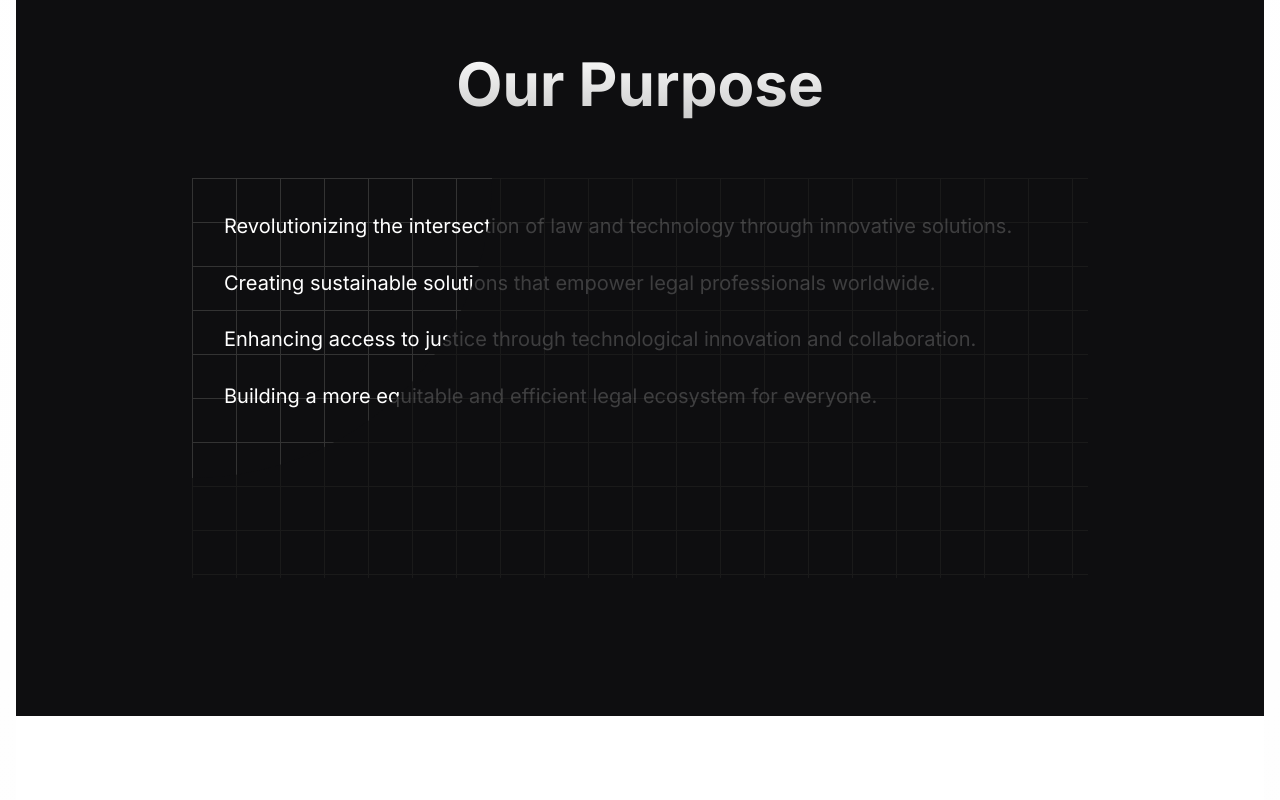
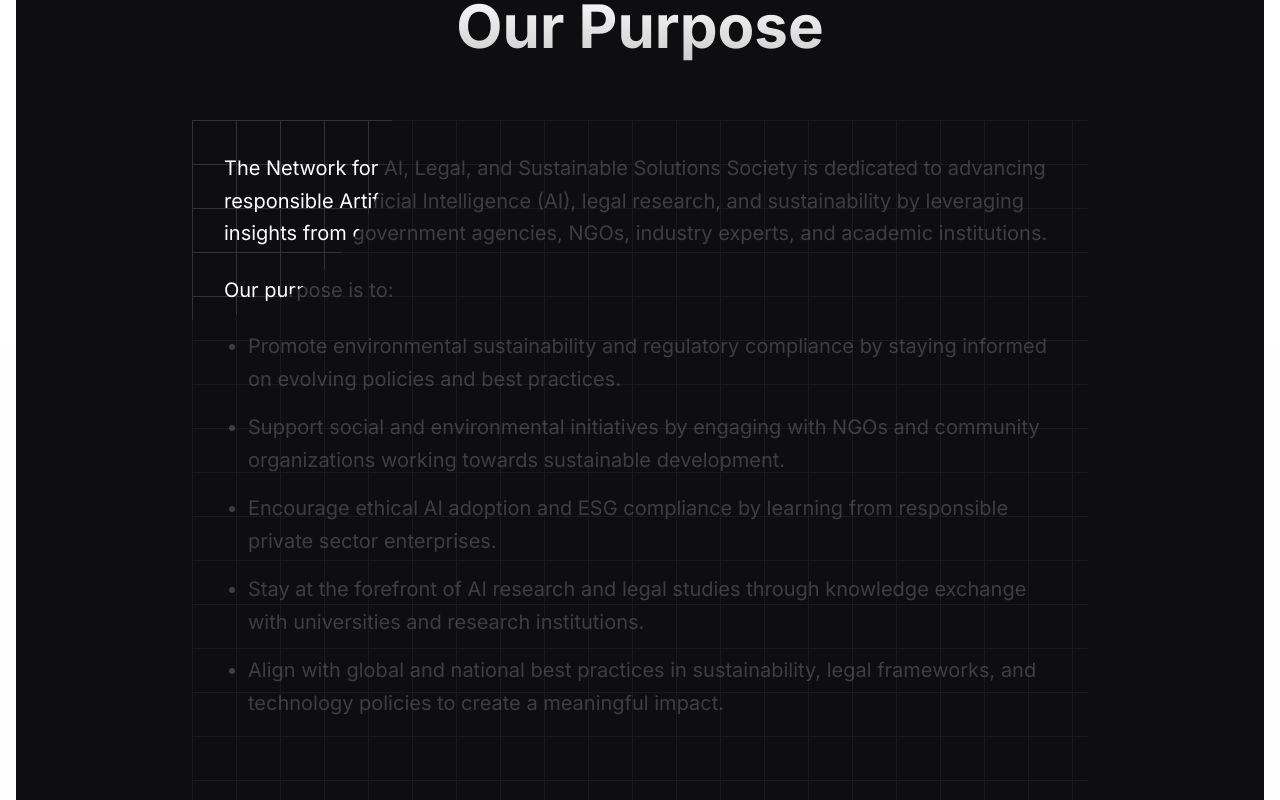
Before and after one commit to BssMsi/nails, a Next.js app: page / in a window 1280 px wide. Shown: the part 360-1160 px from the top of the page. Built offline with nearby package versions, Linux system fonts and the light colour scheme.

Commit message:
final touches to purpose section

```diff
--- a/app/components/Purpose.tsx
+++ b/app/components/Purpose.tsx
@@ -1,21 +1,31 @@
 "use client";
 import React, { useState, useRef, useEffect } from "react";
 
-// Temporary data structure until we have access to the actual data
-const NAILS_DATA = {
-  organization: {
-    purpose: [
-      "Revolutionizing the intersection of law and technology through innovative solutions.",
-      "Creating sustainable solutions that empower legal professionals worldwide.",
-      "Enhancing access to justice through technological innovation and collaboration.",
-      "Building a more equitable and efficient legal ecosystem for everyone."
-    ]
-  }
+// Utility function to highlight words
+const highlightWords = (text: string, shouldHighlight: boolean = false) => {
+  let result = text;
+  [
+    "Network for AI, Legal, and Sustainable Solutions Society",
+    "Artificial Intelligence (AI), legal research, and sustainability",
+    "government agencies, NGOs, industry experts, and academic institutions",
+    "environmental sustainability and regulatory compliance",
+    "social and environmental initiatives",
+    "ethical AI adoption and ESG compliance",
+    "AI research and legal studies",
+    "global and national best practices"
+  ].forEach(word => {
+    const regex = new RegExp(`(${word})`, 'gi');
+    result = result.replace(regex, (match) =>
+      `<span class="transition-colors duration-300 ${shouldHighlight ? 'text-red-500' : ''}">${match}</span>`
+    );
+  });
+  return result;
 };
 
 export const Purpose = () => {
   const [mounted, setMounted] = useState(false);
   const [mousePosition, setMousePosition] = useState<{ x: number; y: number }>({ x: 0, y: 0 });
+  const [hoveredIndex, setHoveredIndex] = useState<number | null>(null);
   const containerRef = useRef<HTMLDivElement>(null);
 
   useEffect(() => {
@@ -32,7 +42,7 @@ export const Purpose = () => {
     }
   };
 
-  const maskSize = 600; // Fixed larger size for the mask
+  const maskSize = 400;
 
   return (
     <div className="min-h-screen bg-[#0E0E10] flex flex-col items-center justify-center relative overflow-hidden py-20">
@@ -44,7 +54,7 @@ export const Purpose = () => {
         <div
           ref={containerRef}
           onMouseMove={updateMousePosition}
-          className="max-w-4xl mx-auto relative min-h-[400px] rounded-lg"
+          className="max-w-4xl mx-auto relative min-h-[700px] rounded-lg"
         >
           {/* Dark Background with Grid */}
           <div className="absolute inset-0 bg-[#0E0E10]">
@@ -54,9 +64,69 @@ export const Purpose = () => {
           {/* Dimmed Text Layer */}
           <div className="absolute inset-0 p-8">
             <div className="space-y-6 text-lg md:text-xl">
-              {NAILS_DATA.organization.purpose.map((text: string, index: number) => (
-                <div key={index} className="leading-relaxed text-white/20">{text}</div>
-              ))}
+              <div
+                className="leading-relaxed text-white/20"
+                onMouseEnter={() => setHoveredIndex(0)}
+                onMouseLeave={() => setHoveredIndex(null)}
+                dangerouslySetInnerHTML={{
+                  __html: highlightWords("The Network for AI, Legal, and Sustainable Solutions Society is dedicated to advancing responsible Artificial Intelligence (AI), legal research, and sustainability by leveraging insights from government agencies, NGOs, industry experts, and academic institutions.", false)
+                }}
+              />
+              <div
+                className="leading-relaxed text-white/20"
+                onMouseEnter={() => setHoveredIndex(1)}
+                onMouseLeave={() => setHoveredIndex(null)}
+                dangerouslySetInnerHTML={{
+                  __html: highlightWords("Our purpose is to:", false)
+                }}
+              />
+              <ul className="list-disc list-outside space-y-4 pl-6">
+                <li
+                    className="leading-relaxed text-white/20"
+                    onMouseEnter={() => setHoveredIndex(2)}
+                    onMouseLeave={() => setHoveredIndex(null)}
+                >
+                    <span dangerouslySetInnerHTML={{
+                      __html: highlightWords("Promote environmental sustainability and regulatory compliance by staying informed on evolving policies and best practices.", false)
+                    }} />
+                </li>
+                <li
+                    className="leading-relaxed text-white/20"
+                    onMouseEnter={() => setHoveredIndex(3)}
+                    onMouseLeave={() => setHoveredIndex(null)}
+                >
+                    <span dangerouslySetInnerHTML={{
+                      __html: highlightWords("Support social and environmental initiatives by engaging with NGOs and community organizations working towards sustainable development.", false)
+                    }} />
+                </li>
+                <li
+                    className="leading-relaxed text-white/20"
+                    onMouseEnter={() => setHoveredIndex(4)}
+                    onMouseLeave={() => setHoveredIndex(null)}
+                >
+                    <span dangerouslySetInnerHTML={{
+                      __html: highlightWords("Encourage ethical AI adoption and ESG compliance by learning from responsible private sector enterprises.", false)
+                    }} />
+                </li>
+                <li
+                    className="leading-relaxed text-white/20"
+                    onMouseEnter={() => setHoveredIndex(5)}
+                    onMouseLeave={() => setHoveredIndex(null)}
+                >
+                    <span dangerouslySetInnerHTML={{
+                      __html: highlightWords("Stay at the forefront of AI research and legal studies through knowledge exchange with universities and research institutions.", false)
+                    }} />
+                </li>
+                <li
+                    className="leading-relaxed text-white/20"
+                    onMouseEnter={() => setHoveredIndex(6)}
+                    onMouseLeave={() => setHoveredIndex(null)}
+                >
+                    <span dangerouslySetInnerHTML={{
+                      __html: highlightWords("Align with global and national best practices in sustainability, legal frameworks, and technology policies to create a meaningful impact.", false)
+                    }} />
+                </li>
+              </ul>
             </div>
           </div>
 
@@ -85,9 +155,69 @@ export const Purpose = () => {
               {/* Bright Text Inside Mask */}
               <div className="relative p-8">
                 <div className="space-y-6 text-lg md:text-xl">
-                  {NAILS_DATA.organization.purpose.map((text: string, index: number) => (
-                    <div key={index} className="leading-relaxed text-white">{text}</div>
-                  ))}
+                  <div
+                    className="leading-relaxed text-white"
+                    onMouseEnter={() => setHoveredIndex(0)}
+                    onMouseLeave={() => setHoveredIndex(null)}
+                    dangerouslySetInnerHTML={{
+                      __html: highlightWords("The Network for AI, Legal, and Sustainable Solutions Society is dedicated to advancing responsible Artificial Intelligence (AI), legal research, and sustainability by leveraging insights from government agencies, NGOs, industry experts, and academic institutions.", 0 === hoveredIndex)
+                    }}
+                  />
+                  <div
+                    className="leading-relaxed text-white"
+                    onMouseEnter={() => setHoveredIndex(1)}
+                    onMouseLeave={() => setHoveredIndex(null)}
+                    dangerouslySetInnerHTML={{
+                      __html: highlightWords("Our purpose is to:", false)
+                    }}
+                  />
+                  <ul className="list-disc list-outside space-y-4 pl-6">
+                    <li
+                        className="leading-relaxed text-white"
+                        onMouseEnter={() => setHoveredIndex(2)}
+                        onMouseLeave={() => setHoveredIndex(null)}
+                    >
+                        <span dangerouslySetInnerHTML={{
+                          __html: highlightWords("Promote environmental sustainability and regulatory compliance by staying informed on evolving policies and best practices.", 2 === hoveredIndex)
+                        }} />
+                    </li>
+                    <li
+                        className="leading-relaxed text-white"
+                        onMouseEnter={() => setHoveredIndex(3)}
+                        onMouseLeave={() => setHoveredIndex(null)}
+                    >
+                        <span dangerouslySetInnerHTML={{
+                          __html: highlightWords("Support social and environmental initiatives by engaging with NGOs and community organizations working towards sustainable development.", 3 === hoveredIndex)
+                        }} />
+                    </li>
+                    <li
+                        className="leading-relaxed text-white"
+                        onMouseEnter={() => setHoveredIndex(4)}
+                        onMouseLeave={() => setHoveredIndex(null)}
+                    >
+                        <span dangerouslySetInnerHTML={{
+                          __html: highlightWords("Encourage ethical AI adoption and ESG compliance by learning from responsible private sector enterprises.", 4 === hoveredIndex)
+                        }} />
+                    </li>
+                    <li
+                        className="leading-relaxed text-white"
+                        onMouseEnter={() => setHoveredIndex(5)}
+                        onMouseLeave={() => setHoveredIndex(null)}
+                    >
+                        <span dangerouslySetInnerHTML={{
+                          __html: highlightWords("Stay at the forefront of AI research and legal studies through knowledge exchange with universities and research institutions.", 5 === hoveredIndex)
+                        }} />
+                    </li>
+                    <li
+                        className="leading-relaxed text-white"
+                        onMouseEnter={() => setHoveredIndex(6)}
+                        onMouseLeave={() => setHoveredIndex(null)}
+                    >
+                        <span dangerouslySetInnerHTML={{
+                          __html: highlightWords("Align with global and national best practices in sustainability, legal frameworks, and technology policies to create a meaningful impact.", 6 === hoveredIndex)
+                        }} />
+                    </li>
+                  </ul>
                 </div>
               </div>
             </div>
```
